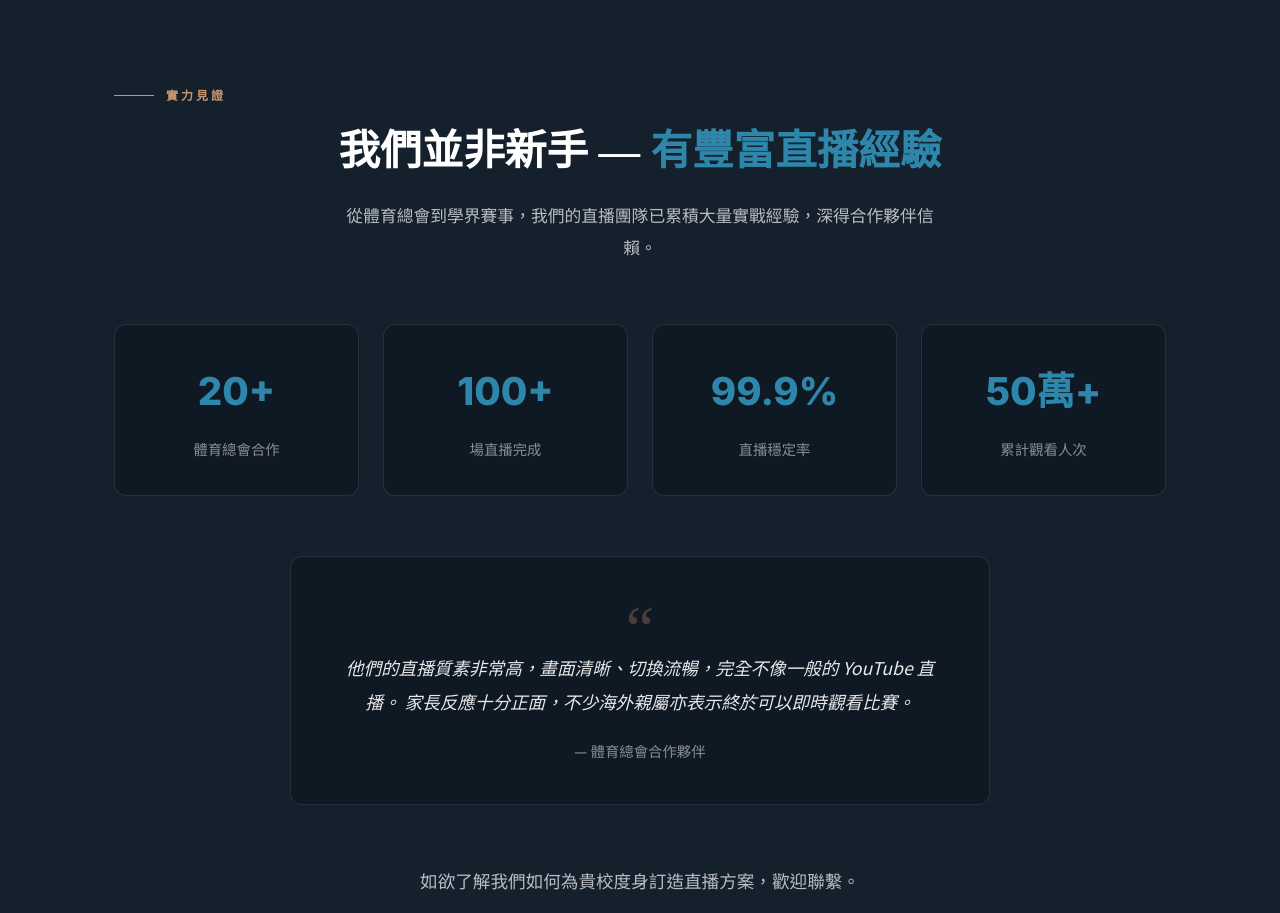
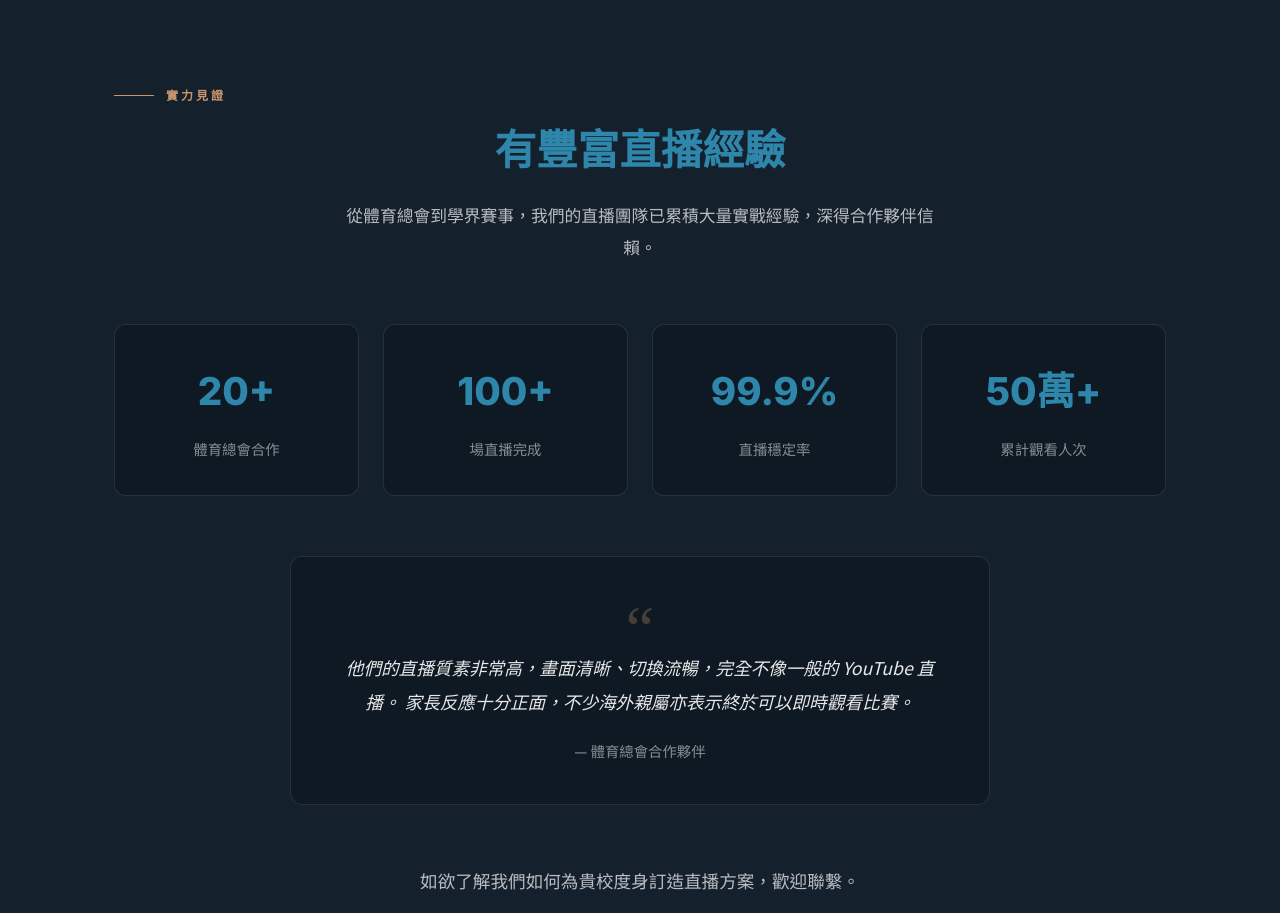
Before and after one commit to g22345/thisfilm-live, a Next.js app: page / in a window 1280 px wide. Shown: the part 5380-6293 px from the top of the page. Built offline with nearby package versions, Linux system fonts and the light colour scheme.

Commit message:
copy: remove prefix from Trust heading

```diff
--- a/src/components/Trust.tsx
+++ b/src/components/Trust.tsx
@@ -16,7 +16,6 @@ export default function Trust() {
                 <div className={styles.header}>
                     <span className="section-label">實力見證</span>
                     <h2 className="section-title">
-                        我們並非新手 —{' '}
                         <span className="highlight">有豐富直播經驗</span>
                     </h2>
                     <p className="section-subtitle" style={{ margin: '0 auto' }}>
```
